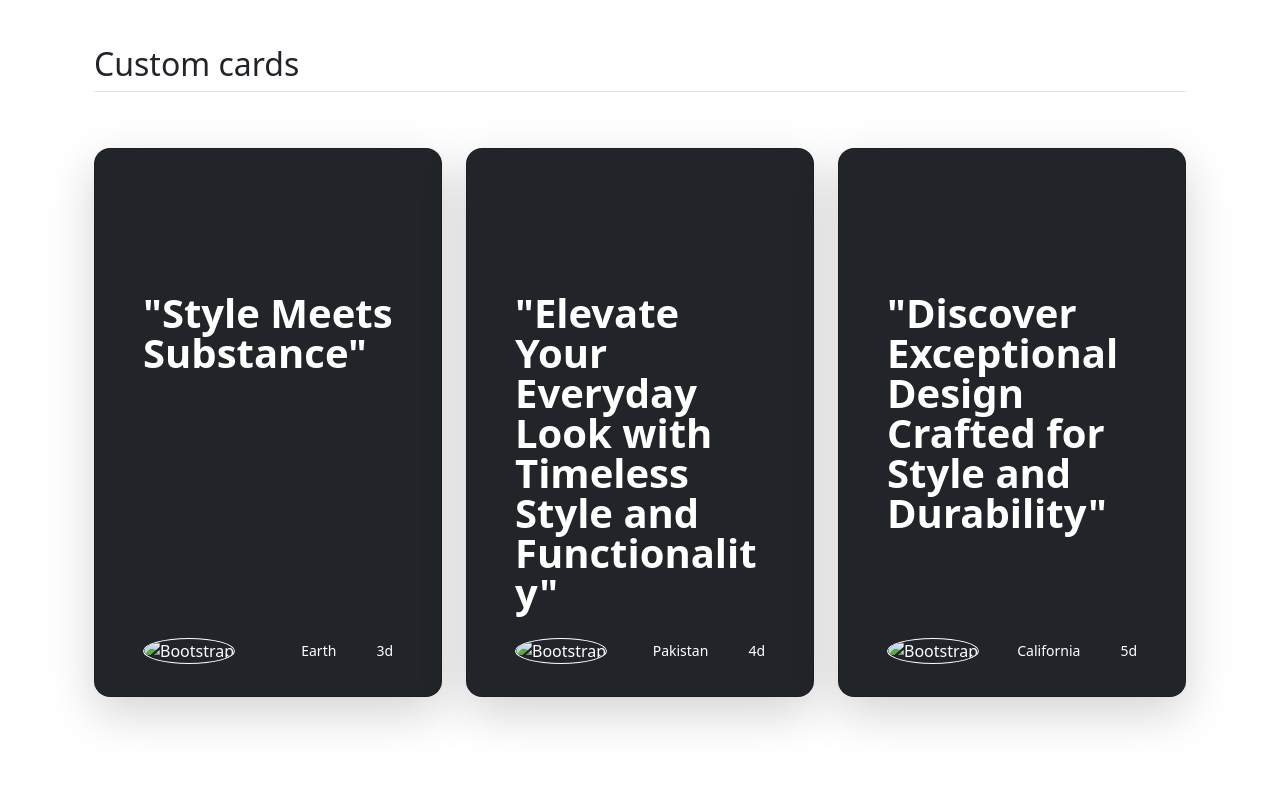
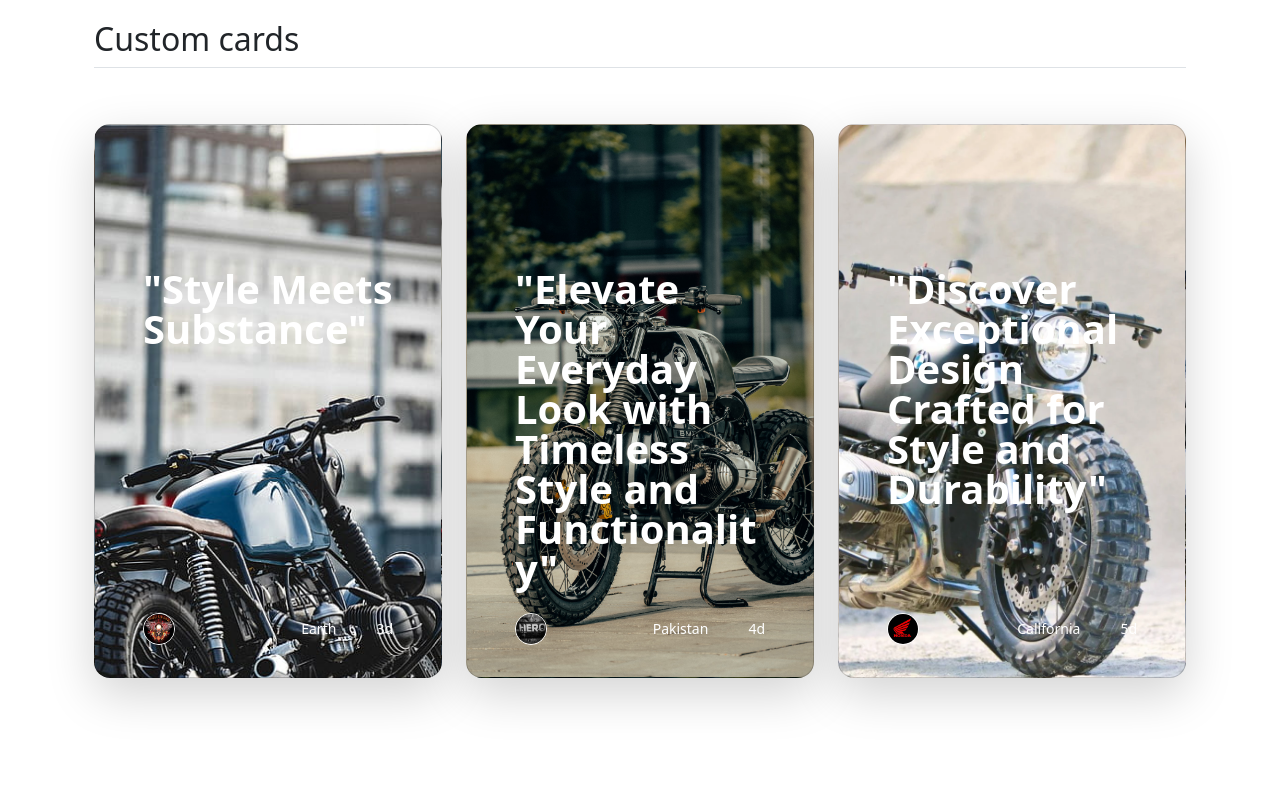
Before and after one commit to Dineshpgpcet/Bike-Website, a plain HTML site: page index.html in a window 1280 px wide. Shown: the part 1600-2401 px from the top of the page. Drawn offline with nearby package versions, Linux system fonts and the light colour scheme.

Commit message:
Initial commit

```diff
--- a/index.html
+++ b/index.html
@@ -146,7 +146,7 @@
       <div class="container col-xxl-8 px-4 py-5">
         <div class="row flex-lg-row-reverse align-items-center g-5 py-5">
           <div class="col-10 col-sm-8 col-lg-6">
-            <img src="./suzuki-hayabusa-suzuki-bikes-hd-wallpaper-preview.jpg" class="d-block mx-lg-auto img-fluid" alt="Bootstrap Themes" width="700" height="500" loading="lazy">
+            <img src="image/suzuki-hayabusa-suzuki-bikes-hd-wallpaper-preview.jpg" class="d-block mx-lg-auto img-fluid" alt="Bootstrap Themes" width="700" height="500" loading="lazy">
           </div>
           <div class="col-lg-6">
             <h1 class="display-5 fw-bold text-body-emphasis lh-1 mb-3">"Hayabusa: Pioneers of Performance"</h1>
@@ -163,12 +163,12 @@
             <h2 class="pb-2 border-bottom">Custom cards</h2>
             <div class="row row-cols-1 row-cols-lg-3 align-items-stretch g-4 py-5">
               <div class="col">
-                <div class="card card-cover h-100 overflow-hidden text-bg-dark rounded-4 shadow-lg" style="background-image: url('./desktop-wallpaper-motorcycle-iphone-on-dog-stylish-bikes-thumbnail.jpg'); background-size: cover;">
+                <div class="card card-cover h-100 overflow-hidden text-bg-dark rounded-4 shadow-lg" style="background-image: url('image/desktop-wallpaper-motorcycle-iphone-on-dog-stylish-bikes-thumbnail.jpg'); background-size: cover;">
                   <div class="d-flex flex-column h-100 p-5 pb-3 text-white text-shadow-1">
                     <h3 class="pt-5 mt-5 mb-4 display-6 lh-1 fw-bold">"Style Meets Substance"</h3>
                     <ul class="d-flex list-unstyled mt-auto">
                       <li class="me-auto">
-                        <img src="./1234.jpg" alt="Bootstrap" width="32" height="32" class="rounded-circle border border-white">
+                        <img src="image/1234.jpg" alt="Bootstrap" width="32" height="32" class="rounded-circle border border-white">
                       </li>
                       <li class="d-flex align-items-center me-3">
                         <svg class="bi me-2" width="1em" height="1em"><use xlink:href="#geo-fill"></use></svg>
@@ -183,12 +183,12 @@
                 </div>
               </div>
               <div class="col">
-                <div class="card card-cover h-100 overflow-hidden text-bg-dark rounded-4 shadow-lg" style="background-image: url('./03deb2383204cd93c7a7f6103a6dff44.jpeg'); background-size: cover;">
+                <div class="card card-cover h-100 overflow-hidden text-bg-dark rounded-4 shadow-lg" style="background-image: url('image/03deb2383204cd93c7a7f6103a6dff44.jpeg'); background-size: cover;">
                   <div class="d-flex flex-column h-100 p-5 pb-3 text-white text-shadow-1">
                     <h3 class="pt-5 mt-5 mb-4 display-6 lh-1 fw-bold">"Elevate Your Everyday Look with Timeless Style and Functionality"</h3>
                     <ul class="d-flex list-unstyled mt-auto">
                       <li class="me-auto">
-                        <img src="./hero.jpg" alt="Bootstrap" width="32" height="32" class="rounded-circle border border-white">
+                        <img src="image/hero.jpg" alt="Bootstrap" width="32" height="32" class="rounded-circle border border-white">
                       </li>
                       <li class="d-flex align-items-center me-3">
                         <svg class="bi me-2" width="1em" height="1em"><use xlink:href="#geo-fill"></use></svg>
@@ -203,12 +203,12 @@
                 </div>
               </div>
               <div class="col">
-                <div class="card card-cover h-100 overflow-hidden text-bg-dark rounded-4 shadow-lg" style="background-image: url('./wp5883727.webp'); background-size: cover;">
+                <div class="card card-cover h-100 overflow-hidden text-bg-dark rounded-4 shadow-lg" style="background-image: url('image/wp5883727.webp'); background-size: cover;">
                   <div class="d-flex flex-column h-100 p-5 pb-3 text-shadow-1">
                     <h3 class="pt-5 mt-5 mb-4 display-6 lh-1 fw-bold">"Discover Exceptional Design Crafted for Style and Durability"</h3>
                     <ul class="d-flex list-unstyled mt-auto">
                       <li class="me-auto">
-                        <img src="./honda.webp" alt="Bootstrap" width="32" height="32" class="rounded-circle border border-white">
+                        <img src="image/honda.webp" alt="Bootstrap" width="32" height="32" class="rounded-circle border border-white">
                       </li>
                       <li class="d-flex align-items-center me-3">
                         <svg class="bi me-2" width="1em" height="1em"><use xlink:href="#geo-fill"></use></svg>
```
